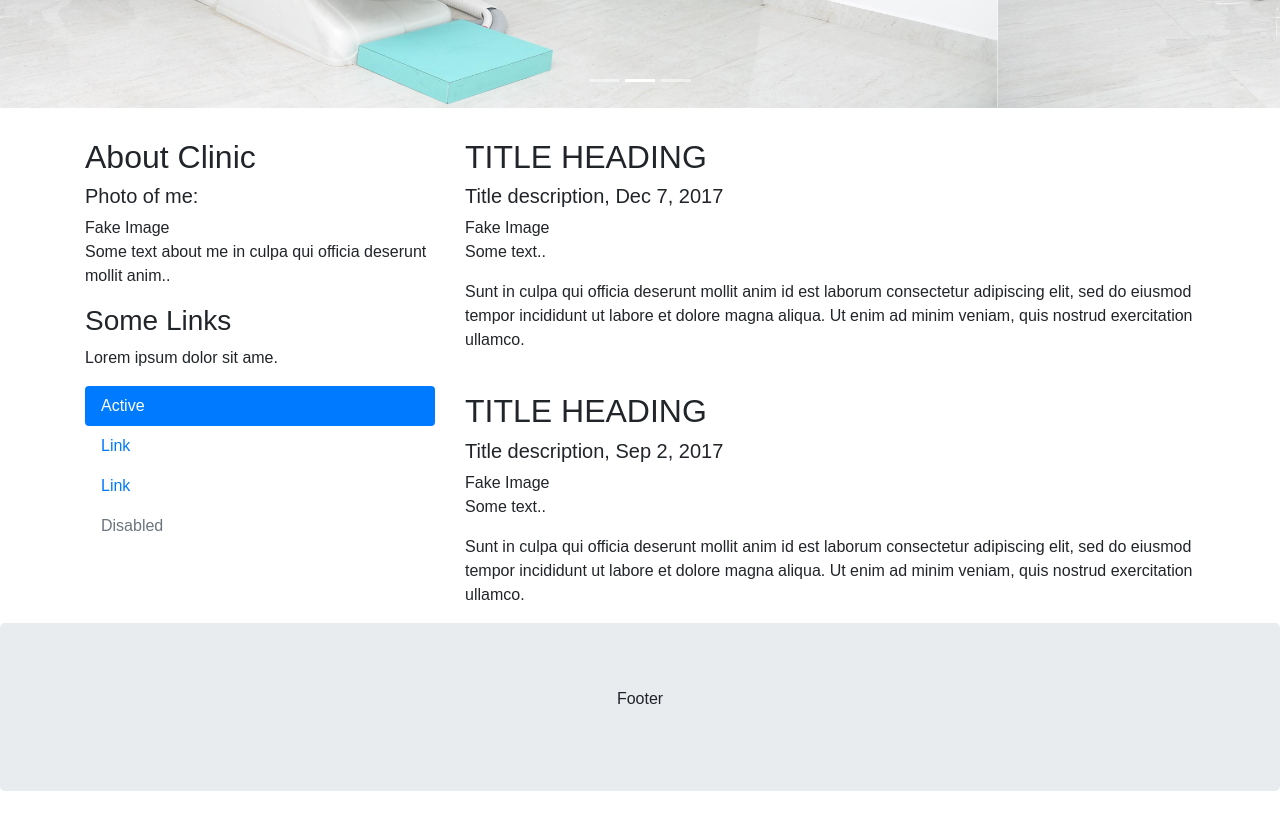
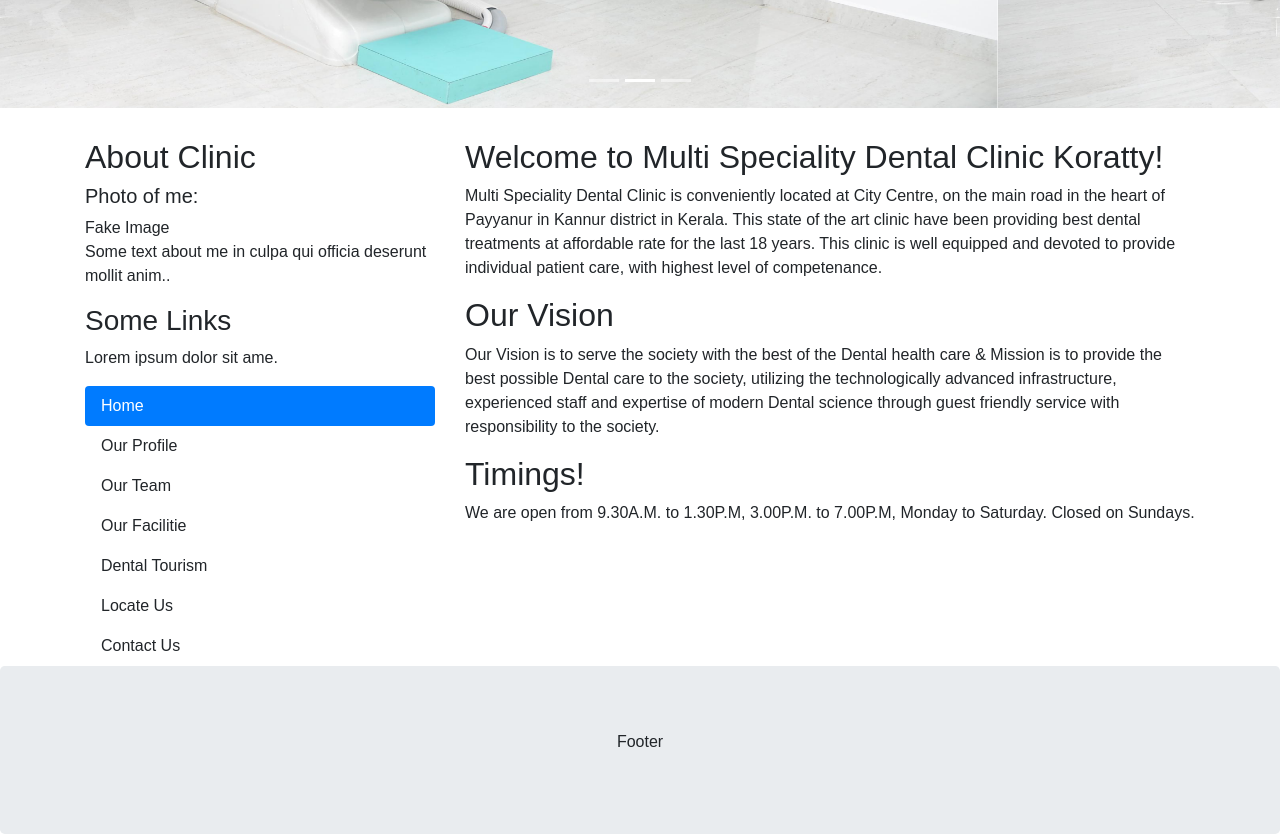
Before and after one commit to akhil-xyz/clinic, a React (Create React App) app: page / in a window 1280 px wide. Shown: the part 540-1374 px from the top of the page. Before the commit the page ends 1331 px from the top, so only its background shows below. Built offline with nearby package versions, Linux system fonts and the light colour scheme.

Commit message:
Added content components

```diff
--- a/src/components/MainContent/MainContent.js
+++ b/src/components/MainContent/MainContent.js
@@ -1,7 +1,30 @@
-import React from 'react'
-import './MainContent.css'
+import React from 'react';
+import './MainContent.css';
+import Home from "./home";
+import Profile from "./profile";
+import Team from "./team";
+import Facilities from "./facilities";
+import DentalTourism from "./dentalTourism";
+import LocateUs from "./locateus";
+import ContactUs from "./contactus";
 
 export default class MainContent extends React.Component {
+
+    state = { selected: "home" }
+
+    renderContent() {
+        switch (this.state.selected) {
+            case "home": return <Home />;
+            case "profile": return <Profile />;
+            case "team": return <Team />;
+            case "facilities": return <Facilities />;
+            case "tourism": return <DentalTourism />;
+            case "locateUs": return <LocateUs />;
+            case "contactUs": return <ContactUs />;
+            default: return <Home />
+        }
+    }
+
     render() {
         return <div class="container">
             <div class="row">
@@ -13,35 +36,32 @@ export default class MainContent extends React.Component {
                     <h3>Some Links</h3>
                     <p>Lorem ipsum dolor sit ame.</p>
                     <ul class="nav nav-pills flex-column">
-                        <li class="nav-item" onClick={() => console.log("clicked")}>
-                            <a class="nav-link active" href="#">Active</a>
+                        <li class="nav-item" onClick={() => this.setState({ selected: "home" })} >
+                            {this.state.selected === "home" ? <a class="nav-link active">Home</a> : <a class="nav-link">Home</a>}
                         </li>
-                        <li class="nav-item">
-                            <a class="nav-link" href="#">Link</a>
+                        <li class="nav-item" onClick={() => this.setState({ selected: "profile" })}>
+                            {this.state.selected === "profile" ? <a class="nav-link active">Our Profile</a> : <a class="nav-link">Our Profile</a>}
                         </li>
-                        <li class="nav-item">
-                            <a class="nav-link" href="#">Link</a>
+                        <li class="nav-item" onClick={() => this.setState({ selected: "team" })}>
+                            {this.state.selected === "team" ? <a class="nav-link active">Our Team</a> : <a class="nav-link">Our Team</a>}
                         </li>
-                        <li class="nav-item">
-                            <a class="nav-link disabled" href="#">Disabled</a>
+                        <li class="nav-item" onClick={() => this.setState({ selected: "facilities" })}>
+                            {this.state.selected === "facilities" ? <a class="nav-link active">Our Facilities</a> : <a class="nav-link">Our Facilitie</a>}
+                        </li>
+                        <li class="nav-item" onClick={() => this.setState({ selected: "tourism" })}>
+                            {this.state.selected === "tourism" ? <a class="nav-link active">Dental Tourism</a> : <a class="nav-link">Dental Tourism</a>}
+                        </li>
+                        <li class="nav-item" onClick={() => this.setState({ selected: "locateUs" })}>
+                            {this.state.selected === "locateUs" ? <a class="nav-link active">Locate Us</a> : <a class="nav-link">Locate Us</a>}
+                        </li>
+                        <li class="nav-item" onClick={() => this.setState({ selected: "contactUs" })}>
+                            {this.state.selected === "contactUs" ? <a class="nav-link active">Contact Us</a> : <a class="nav-link">Contact Us</a>}
                         </li>
                     </ul>
                     <hr class="d-sm-none" />
                 </div>
-                <div class="col-sm-8">
-                    <h2>TITLE HEADING</h2>
-                    <h5>Title description, Dec 7, 2017</h5>
-                    <div class="fakeimg">Fake Image</div>
-                    <p>Some text..</p>
-                    <p>Sunt in culpa qui officia deserunt mollit anim id est laborum consectetur adipiscing elit, sed do eiusmod tempor incididunt ut labore et dolore magna aliqua. Ut enim ad minim veniam, quis nostrud exercitation ullamco.</p>
-                    <br />
-                    <h2>TITLE HEADING</h2>
-                    <h5>Title description, Sep 2, 2017</h5>
-                    <div class="fakeimg">Fake Image</div>
-                    <p>Some text..</p>
-                    <p>Sunt in culpa qui officia deserunt mollit anim id est laborum consectetur adipiscing elit, sed do eiusmod tempor incididunt ut labore et dolore magna aliqua. Ut enim ad minim veniam, quis nostrud exercitation ullamco.</p>
-                </div>
+                {this.renderContent()}
             </div>
-        </div>
+        </div >
     }
 }
--- /dev/null
+++ b/src/components/MainContent/contactus.js
@@ -0,0 +1,18 @@
+import React from 'react';
+
+export default class ContactUs extends React.Component {
+    render() {
+        return <div class="col-sm-8">
+            <h2>CONTACT US</h2>
+            <p>MULTY SPECIALITY DENTAL CLINIC</p>
+            First Floor, City Centre, Opp. St.Mary's Girls High School, Main Road, Payyanur, Kannur Dist.,
+            <p>Kerala - 670 307.</p>
+            Ph:  Cli: 00-91-4985-203982, 329423<br />
+            Resi: 00-91-4985-202562<br />
+            Mob: 00-91-9447023982<br /><br />
+
+            <p>E-mail: info@msdcss.com</p>
+            <p>Quick Contact / Enquiry: Step 1</p>
+        </div >
+    }
+}
--- /dev/null
+++ b/src/components/MainContent/dentalTourism.js
@@ -0,0 +1,13 @@
+import React from 'react';
+
+export default class DentalTourism extends React.Component {
+    render() {
+        return <div class="col-sm-8">
+            <h2>DENTAL TOURISM</h2>
+            <p>Globally, tourism has become a popular leisure activity. Health tourism also called medical tourism refers to a patient travelling abroad for the purpose of obtaining non-emergency health care.</p>
+            <p>Dental tourism is a two in one concept where the patients not only plan a dental care treatment, but have a chance to explore new places as well like mini vacation. It is the travelling of people from a country having comparatively high cost for dental treatment to a country having low cost for dental treatment. The concept of dental tourism is growing day by day. Most of the dental treatments require multiple sittings with liberal gaps in between sittings which makes dental patient an ideal candidate for health tourism. The dental treatment does not require hospitalization and therefore can be clubbed with Ayurveda, Spiritual tourism and also to explore the different tourist destinations.</p>
+            <p>We offer world class treatment by highly qualified dental surgeons at affordable cost. </p>
+            <p>We can help the tourists to plan their vacation to the exotic and exciting locations in north Kerala, which include sunny beaches, back waters, house boat cruises, ancient forts, hill stations, martial arts and many more.</p>
+        </div>
+    }
+}
--- /dev/null
+++ b/src/components/MainContent/facilities.js
@@ -0,0 +1,43 @@
+import React from 'react';
+
+export default class Facilities extends React.Component {
+    render() {
+        return <div class="col-sm-8">
+            <h2>STATE OF THE ART FACILITIES</h2>
+            <ul>
+                <li>Well Qualified & Experienced Dental Professionals</li>
+                <li>Computer Aided Treatment Methodology</li>
+                <li>Quality Management System</li>
+                <li>Tailor Made Treatment Plans</li>
+                <li>Counseling & Health Education Programme</li>
+                <li>Preventive & Comprehensive Dental Care</li>
+                <li>Specialists for all Specialities</li>
+                <li>7 Speciality Treatment Rooms</li>
+                <li>AERB Approved X-Ray Room</li>
+                <li>Digital X-Ray & Scanner</li>
+                <li>Laser Dental Equipment</li>
+                <li>Zero Microbe Sterilization Facility (B Class Autoclave)</li>
+                <li>Intra Oral Camera & Ultra Violet Cabinets</li>
+                <li>Ample Waiting Area & Longue</li>
+                <li>Car Parking Facility</li>
+            </ul>
+            <h2>ADVANCED DENTAL TREATMENT UNDER ONE ROOF</h2>
+            <ul>
+                <li>Preventive Dental Care</li>
+                <li>Laser Dentistry </li>
+                <li>Dental Implants</li>
+                <li>Root Canal Treatment</li>
+                <li>Cosmetic Dentistry</li>
+                <li>Advanced Gum Care</li>
+                <li>Veneers & Crowns</li>
+                <li>Teeth Whitening</li>
+                <li>Child Dental Care</li>
+                <li>Geriatric Dental Care </li>
+                <li>Smile Design</li>
+                <li>General Dentistry</li>
+                <li>Oral & Maxillofacial Surgery</li>
+                <li>Orthodontics & Dentofacial orthodontics</li>
+            </ul>
+        </div>
+    }
+}
--- /dev/null
+++ b/src/components/MainContent/home.js
@@ -0,0 +1,14 @@
+import React from 'react';
+
+export default class Home extends React.Component {
+    render() {
+        return <div class="col-sm-8">
+            <h2>Welcome to Multi Speciality Dental Clinic Koratty!</h2>
+            <p>Multi Speciality Dental Clinic is conveniently located at City Centre, on the main road in the heart of Payyanur in Kannur district in Kerala. This state of the art clinic have been providing best dental treatments at affordable rate for the last 18 years. This clinic is well equipped and devoted to provide individual patient care, with highest level of competenance.</p>
+            <h2>Our Vision</h2>
+            <p>Our Vision is to serve the society with the best of the Dental health care & Mission is to provide the best possible Dental care to the society, utilizing the technologically advanced infrastructure, experienced staff and expertise of modern Dental science through guest friendly service with responsibility to the society.</p>
+            <h2>Timings!</h2>
+            <p>We are open from 9.30A.M. to 1.30P.M, 3.00P.M. to 7.00P.M, Monday to Saturday. Closed on Sundays.</p>
+        </div>
+    }
+}
--- /dev/null
+++ b/src/components/MainContent/locateus.js
@@ -0,0 +1,9 @@
+import React from 'react';
+
+export default class LocateUs extends React.Component {
+    render() {
+        return <div class="col-sm-8">
+            <h2>LOCATE US ON GOOGLE MAPS</h2>
+        </div>
+    }
+}
--- /dev/null
+++ b/src/components/MainContent/profile.js
@@ -0,0 +1,14 @@
+import React from 'react';
+
+export default class Profile extends React.Component {
+    render() {
+        return <div class="col-sm-8">
+            <h2>CLINIC PROFILE!</h2>
+            <p>It is our great privilege to welcome you to our website.</p>
+            <p>Multi Speciality Dental Clinic is conveniently located at City Centre, on the main road in the heart of Payyanur in Kannur district in Kerala. This state of the art clinic have been providing best dental treatments at affordable rate for the last 18 years. This clinic is well equipped and devoted to provide individual patient care, with highest level of competenance.</p>
+            <p><b>Our Vision</b> is to serve the society with the best of the Dental health care & Mission is to provide the best possible Dental care to the society, utilizing the technologically advanced infrastructure, experienced staff and expertise of modern Dental science through guest friendly service with responsibility to the society.</p>
+            <p>The facilities include Well qualified and experienced Dental professionals, Seven speciality treatment rooms, Health education room, Digital X-ray & Scanner, Zero microbe sterilization facility-B class autoclave, Laser dental equipment, Intra oral cameras, UV cabinets, Ample waiting space, Lounge and Parking area.</p>
+            <p>All advanced Dental treatments are provided under one roof- Preventive Dental Care, Laser Dentistry, Dental Implants, Cosmetic Dentistry, Advanced Gum Care, Root Canal Treatment, Veneers & Crowns, Teeth Whitening, Child Dental Care, Smile Design, Orthodontic Treatments and Minor & Major Oral Surgical Procedures.</p>
+        </div>
+    }
+}
--- /dev/null
+++ b/src/components/MainContent/team.js
@@ -0,0 +1,9 @@
+import React from 'react';
+
+export default class Team extends React.Component {
+    render() {
+        return <div class="col-sm-8">
+            <h2>OUR TEAM</h2>
+        </div>
+    }
+}
```
